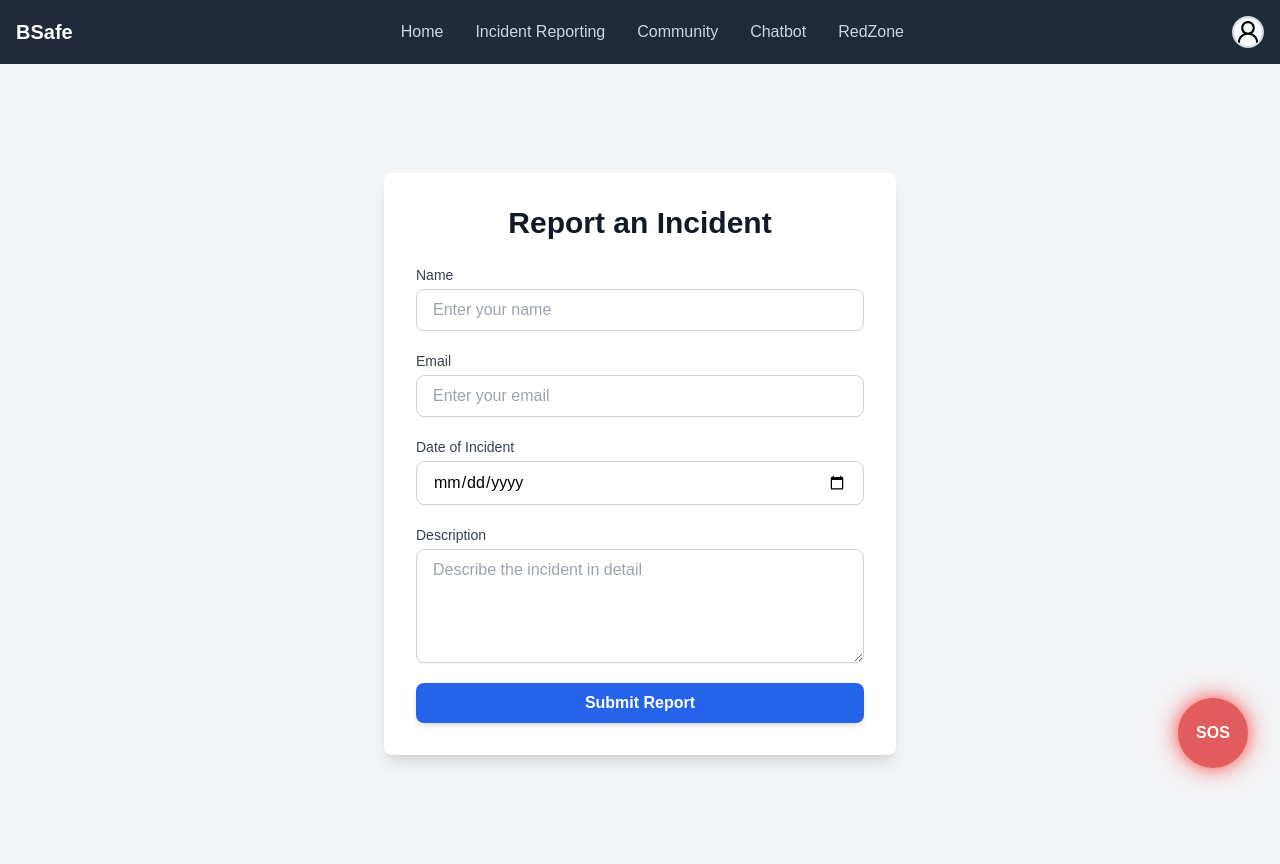
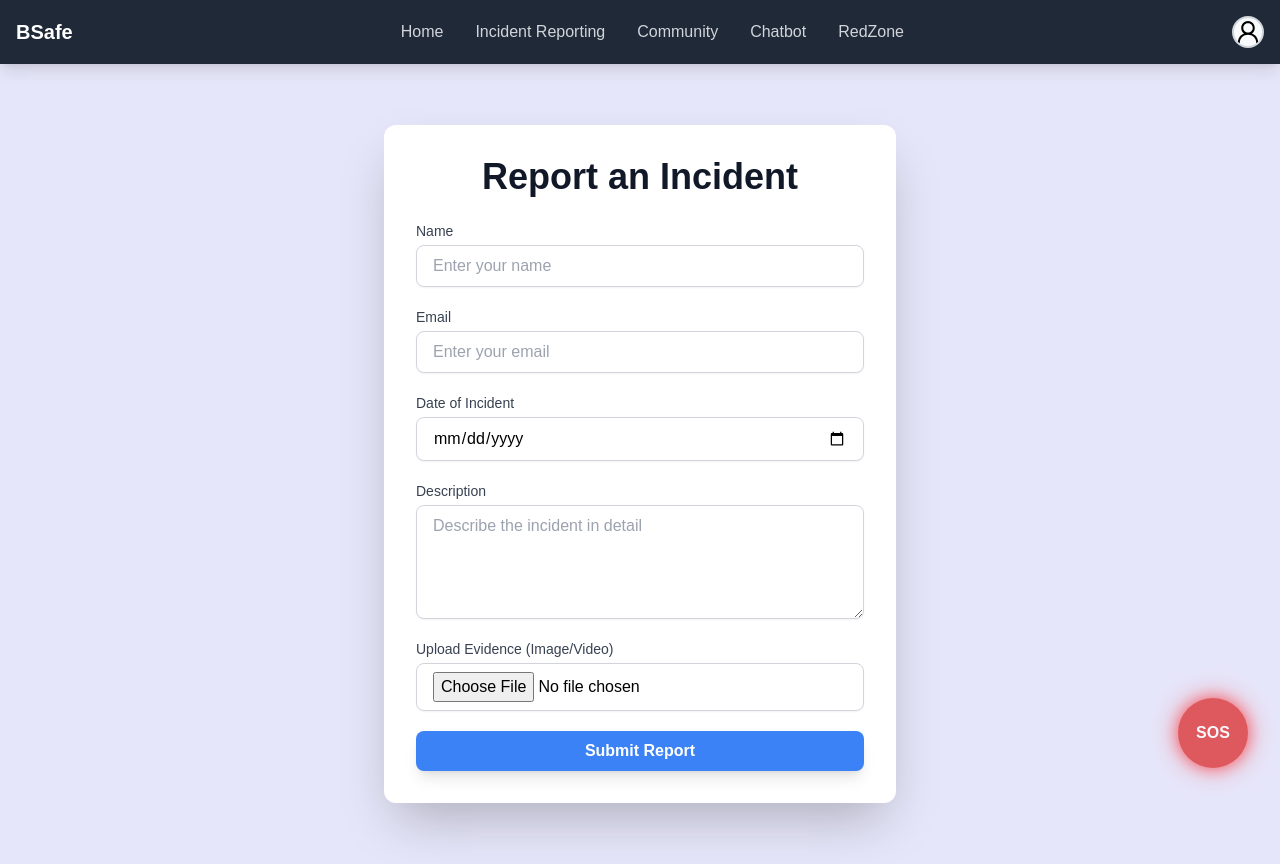
Before and after one commit to itshirdeshk/Women-Safety-Project-Main, a React (Vite) app in the folder Frontend/: page /incident-reporting in a window 1280 px wide. Built offline with nearby package versions, Linux system fonts and the light colour scheme.

Commit message:
incident reporting

```diff
--- a/Frontend/src/pages/IncidentReporting.jsx
+++ b/Frontend/src/pages/IncidentReporting.jsx
@@ -2,61 +2,98 @@ import React from "react";
 
 const IncidentReporting = () => {
   return (
-    <div className="min-h-screen bg-gray-100 flex items-center justify-center py-12 px-4 sm:px-6 lg:px-8">
-      <div className="max-w-lg w-full bg-white shadow-lg rounded-lg p-8">
-        <h2 className="text-3xl font-bold text-center text-gray-900 mb-6">
+    <div className="min-h-screen flex items-center justify-center py-12 px-4 sm:px-6 lg:px-8">
+      <div className="relative max-w-lg w-full bg-white shadow-2xl rounded-xl p-8 overflow-hidden">
+        <div className="absolute inset-0  opacity-20 z-0"></div>
+        <div className="relative z-10">
+          <h2 className="text-4xl font-extrabold text-center text-gray-900 mb-6">
             Report an Incident
           </h2>
           <form>
+            {/* Name Input */}
             <div className="mb-5">
               <label className="block text-sm font-medium text-gray-700">
                 Name
               </label>
               <input
                 type="text"
-              className="mt-1 block w-full px-4 py-2 border border-gray-300 rounded-lg shadow-sm focus:outline-none "
+                className="mt-1 block w-full px-4 py-2 border border-gray-300 rounded-lg shadow-sm focus:outline-none focus:ring-2 focus:ring-purple-500 focus:border-transparent transition duration-150 ease-in-out"
                 placeholder="Enter your name"
               />
             </div>
+
+            {/* Email Input */}
             <div className="mb-5">
               <label className="block text-sm font-medium text-gray-700">
                 Email
               </label>
               <input
                 type="email"
-              className="mt-1 block w-full px-4 py-2 border border-gray-300 rounded-lg shadow-sm focus:outline-none "
+                className="mt-1 block w-full px-4 py-2 border border-gray-300 rounded-lg shadow-sm focus:outline-none focus:ring-2 focus:ring-purple-500 focus:border-transparent transition duration-150 ease-in-out"
                 placeholder="Enter your email"
               />
             </div>
+
+            {/* Date Input */}
             <div className="mb-5">
               <label className="block text-sm font-medium text-gray-700">
                 Date of Incident
               </label>
               <input
                 type="date"
-              className="mt-1 block w-full px-4 py-2 border border-gray-300 rounded-lg shadow-sm focus:outline-none "
+                className="mt-1 block w-full px-4 py-2 border border-gray-300 rounded-lg shadow-sm focus:outline-none focus:ring-2 focus:ring-purple-500 focus:border-transparent transition duration-150 ease-in-out"
               />
             </div>
-          <div className="mb-5"></div>
+
+            {/* Description Input */}
             <div className="mb-5">
               <label className="block text-sm font-medium text-gray-700">
                 Description
               </label>
               <textarea
-              className="mt-1 block w-full px-4 py-2 border border-gray-300 rounded-lg shadow-sm focus:outline-none "
+                className="mt-1 block w-full px-4 py-2 border border-gray-300 rounded-lg shadow-sm focus:outline-none focus:ring-2 focus:ring-purple-500 focus:border-transparent transition duration-150 ease-in-out"
                 rows="4"
                 placeholder="Describe the incident in detail"
               />
             </div>
+
+            {/* File Upload/Camera Section */}
+            <div className="mb-5">
+              <label className="block text-sm font-medium text-gray-700">
+                Upload Evidence (Image/Video)
+              </label>
+              <input
+                type="file"
+                accept="image/*,video/*"
+                capture="user"
+                className="mt-1 block w-full px-4 py-2 border border-gray-300 rounded-lg shadow-sm focus:outline-none focus:ring-2 focus:ring-purple-500 focus:border-transparent transition duration-150 ease-in-out"
+                // onChange={handleFileChange}
+              />
+              {/* {file && (
+                <div className="mt-4">
+                  <p className="text-sm text-gray-600">Preview:</p>
+                  <div className="border rounded-lg overflow-hidden">
+                    {file.endsWith("mp4") || file.endsWith("mov") ? (
+                      <video src={file} controls className="w-full" />
+                    ) : (
+                      <img src={file} alt="Uploaded file" className="w-full" />
+                    )}
+                  </div>
+                </div>
+              )} */}
+            </div>
+
+            {/* Submit Button */}
             <button
               type="submit"
-            className="w-full bg-blue-600 text-white font-bold py-2 px-4 rounded-lg shadow-md hover:bg-blue-700 transition duration-200"
+              className="w-full bg-blue-500 text-white font-bold py-2 px-4 rounded-lg shadow-lg hover:scale-105 transform transition duration-300 ease-in-out focus:outline-none focus:ring-2 focus:ring-purple-500 focus:ring-opacity-50"
             >
               Submit Report
             </button>
           </form>
         </div>
       </div>
+    </div>
   );
 };
 
```
Lines whose indentation alone changed are shown as unchanged.
